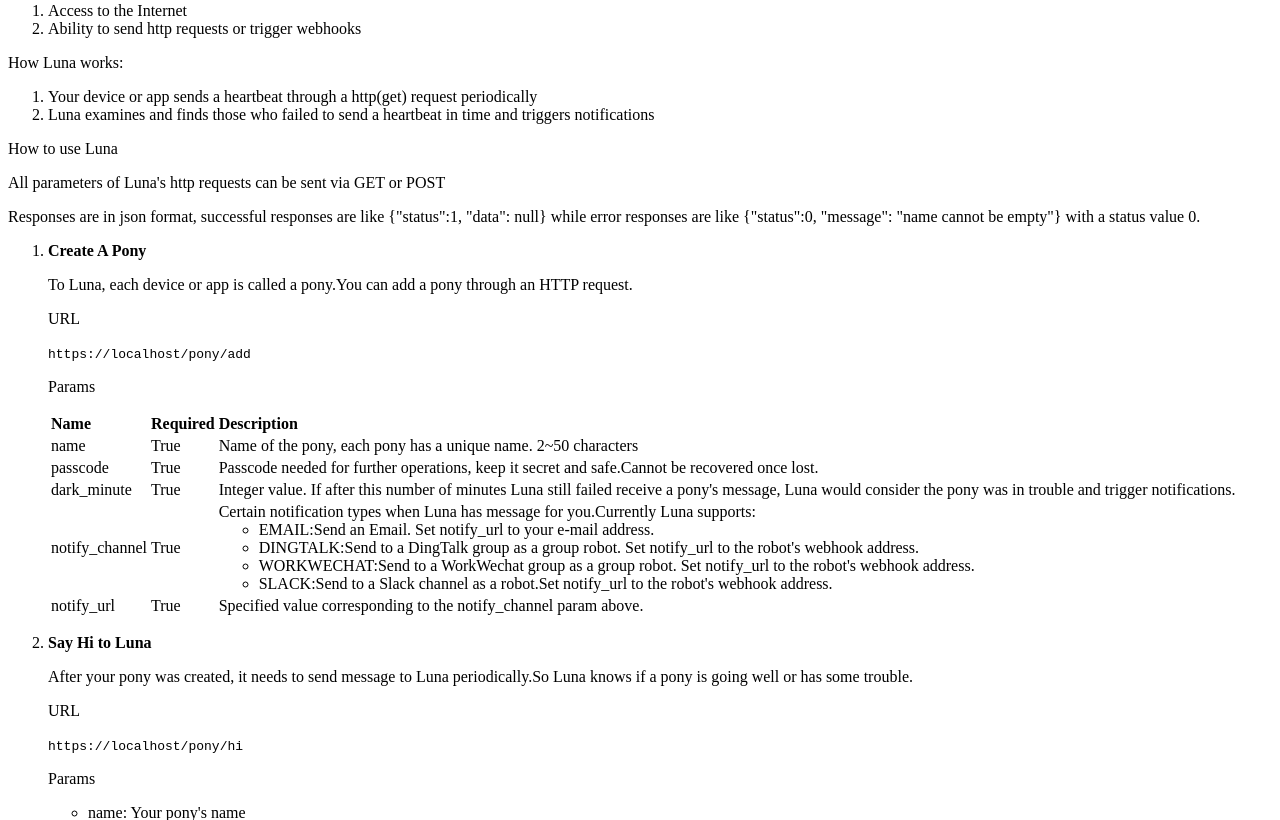
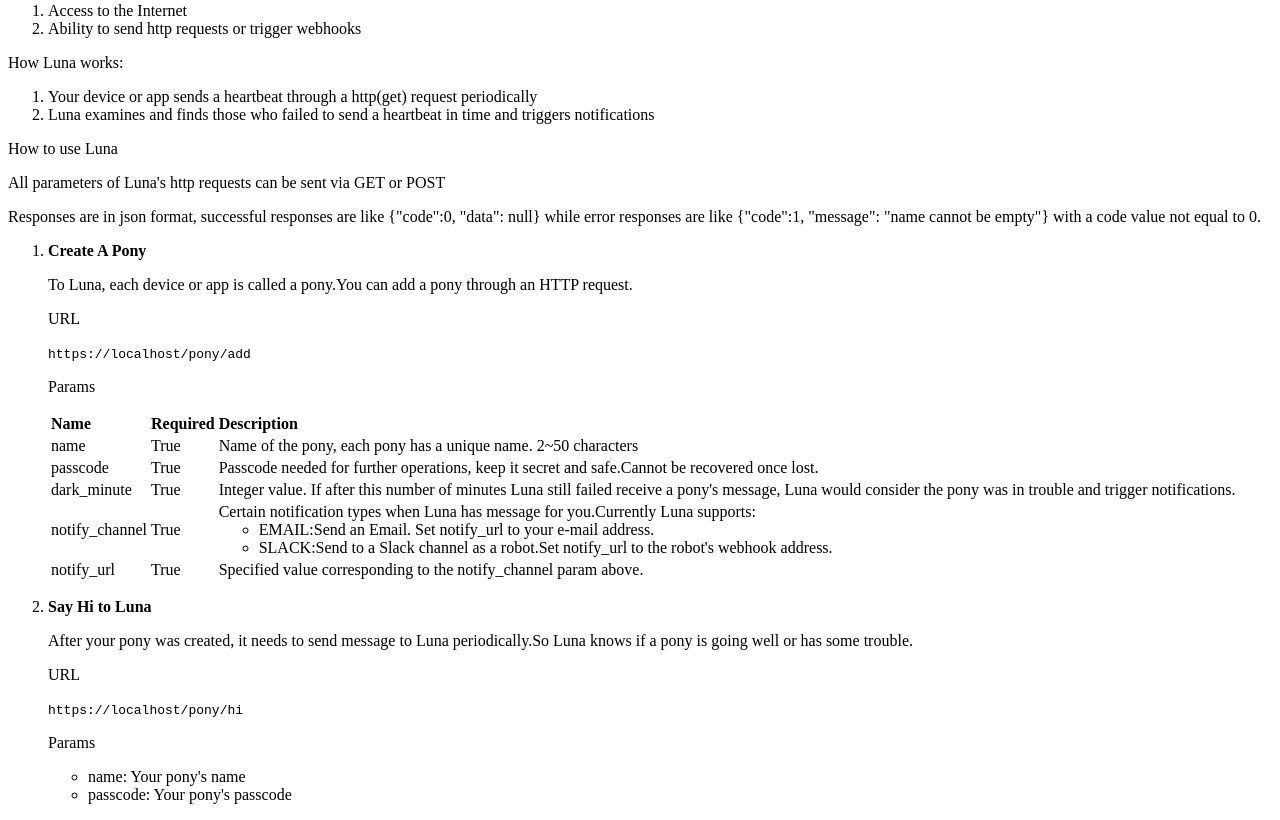
Before and after one commit to avrilmaomao/lunakeeper, a Django app: page / in a window 1280 px wide. Shown: the part 221-1041 px from the top of the page. Run offline with Django 3.2, Linux system fonts and the light colour scheme.

Commit message:
change readme

```diff
--- a/keeper/management/commands/checkpony.py
+++ b/keeper/management/commands/checkpony.py
@@ -26,7 +26,7 @@ class Command(BaseCommand):
 
     def add_arguments(self, parser: CommandParser):
         parser.add_argument('--dry-run', action='store_true',
-                            help= 'just check ponies, without actual changing status or sending notifications')
+                            help='just check ponies, without actual changing status or sending notifications')
 
     def handle(self, *args, **options):
         start_time = now()
--- a/keeper/templates/keeper/index.html
+++ b/keeper/templates/keeper/index.html
@@ -28,7 +28,7 @@
 
       <p class="lead">How to use Luna</p>
       <p class="font-italic">All parameters of Luna's http requests can be sent via GET or POST</p>
-      <p class="font-italic">Responses are in json format, successful responses are like {"status":1, "data": null} while error responses are like {"status":0, "message": "name cannot be empty"} with a <span class="font-italic">status</span> value <span class="font-italic">0</span>.</p>
+      <p class="font-italic">Responses are in json format, successful responses are like {"code":0, "data": null} while error responses are like {"code":1, "message": "name cannot be empty"} with a <span class="font-italic">code</span> value <span class="font-italic">not equal to 0</span>.</p>
       <ol style="word-wrap:break-word;">
           <li>
               <p><strong>Create A Pony</strong></p>
@@ -54,8 +54,6 @@
                         <td>Certain notification types when Luna has message for you.Currently Luna supports: <br />
                             <ul>
                                 <li>EMAIL:Send an Email. Set notify_url to your e-mail address.</li>
-                                <li>DINGTALK:Send to a DingTalk group as a group robot. Set notify_url to the robot's webhook address.</li>
-                                <li>WORKWECHAT:Send to a WorkWechat group as a group robot. Set notify_url to the robot's webhook address.</li>
                                 <li>SLACK:Send to a Slack channel as a robot.Set notify_url to the robot's webhook address.</li>
                             </ul>
                         </td>
--- a/luna/settings.py
+++ b/luna/settings.py
@@ -125,15 +125,15 @@ LOGGING = {
 }
 logging.basicConfig(level=logging.INFO, format='[%(asctime)s] %(levelname)s %(module)s %(process)d %(threadName)s %(thread)d %(message)s')
 
-# settings needed to be overridden in dev or prod
+STATIC_ROOT = str((BASE_DIR / 'static').absolute() )
+
+
 EMAIL_HOST = '127.0.0.1'
 EMAIL_PORT = 25
 EMAIL_HOST_USER = ''
 EMAIL_HOST_PASSWORD = ''
 EMAIL_USE_SSL = False
 DEFAULT_FROM_EMAIL = 'luna@equestria.org'
-
-STATIC_ROOT = str((BASE_DIR / 'static').absolute() )
 
 if not os.environ.get('DJANGO_PRODUCTION'):
     # Quick-start development settings - unsuitable for production
```
Also changed, not shown: README.md, 1 other file.
